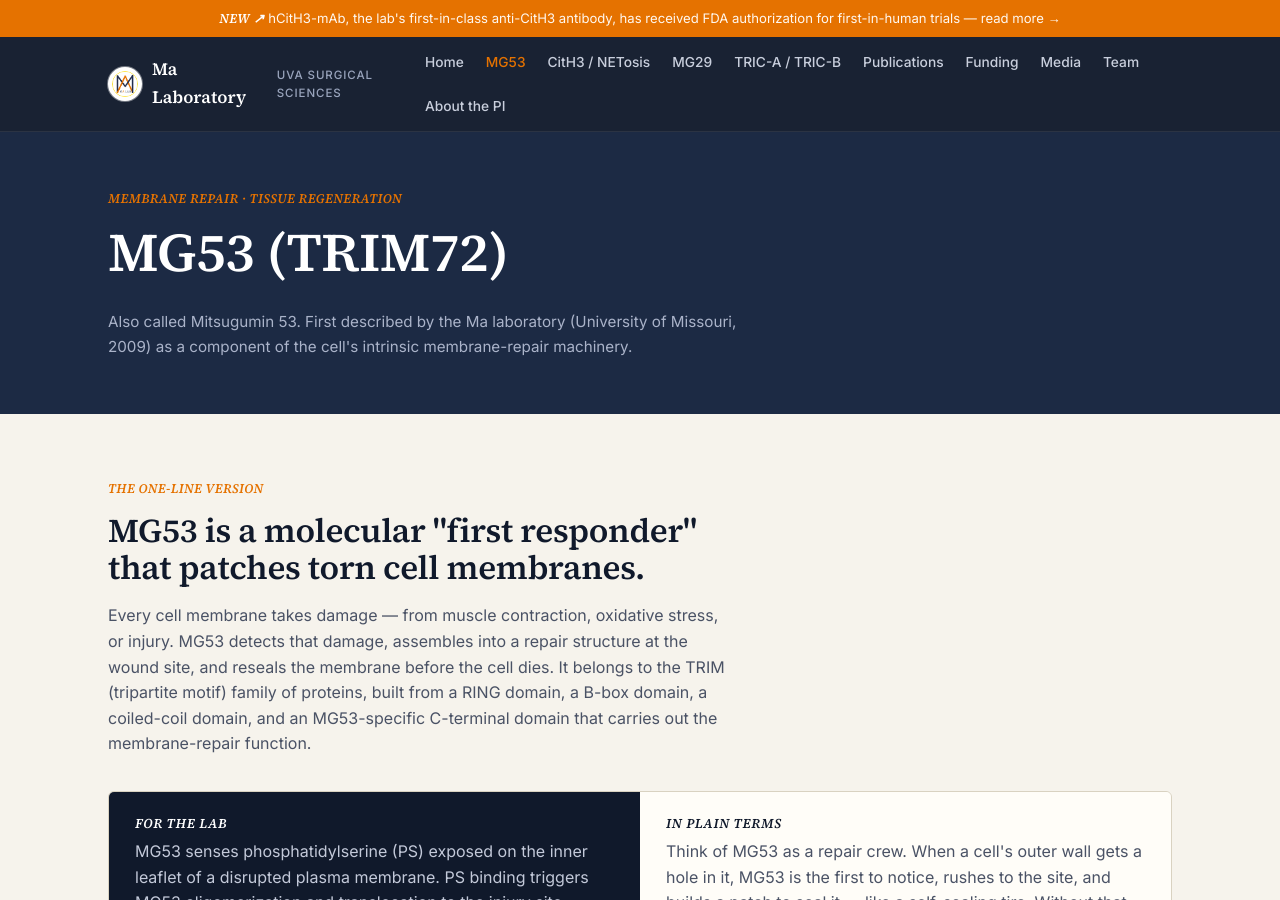
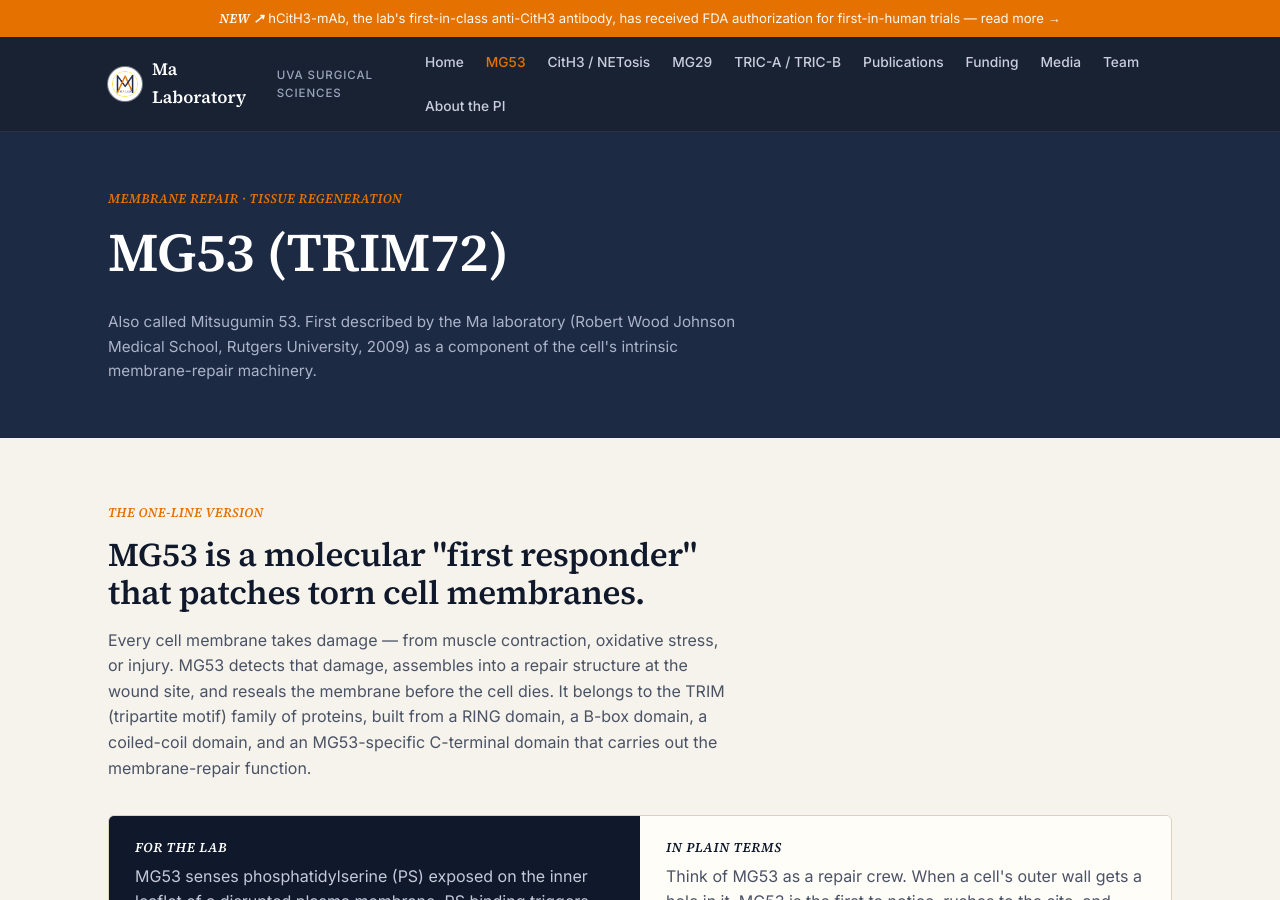
Before and after one commit to mjf6e/Ma-Lab-Research-Portfolio, a Jekyll site: the page built from research/mg53.html, in a window 1280 px wide and 900 px high. Built offline with Jekyll 4.4.1, drawn with Linux system fonts in a browser that asks for light colours.

Commit message:
Fix MG53 discovery institution: Rutgers/RWJMS, not University of Missouri

```diff
--- a/research/mg53.html
+++ b/research/mg53.html
@@ -8,7 +8,7 @@ description: Overview of MG53 (TRIM72) membrane repair biology, mechanism, and d
   <div class="wrap">
     <p class="mono hero-eyebrow">Membrane repair · tissue regeneration</p>
     <h1>MG53 (TRIM72)</h1>
-    <p class="also-known">Also called Mitsugumin 53. First described by the Ma laboratory (University of Missouri, 2009) as a component of the cell's intrinsic membrane-repair machinery.</p>
+    <p class="also-known">Also called Mitsugumin 53. First described by the Ma laboratory (Robert Wood Johnson Medical School, Rutgers University, 2009) as a component of the cell's intrinsic membrane-repair machinery.</p>
   </div>
 </section>
 
```
